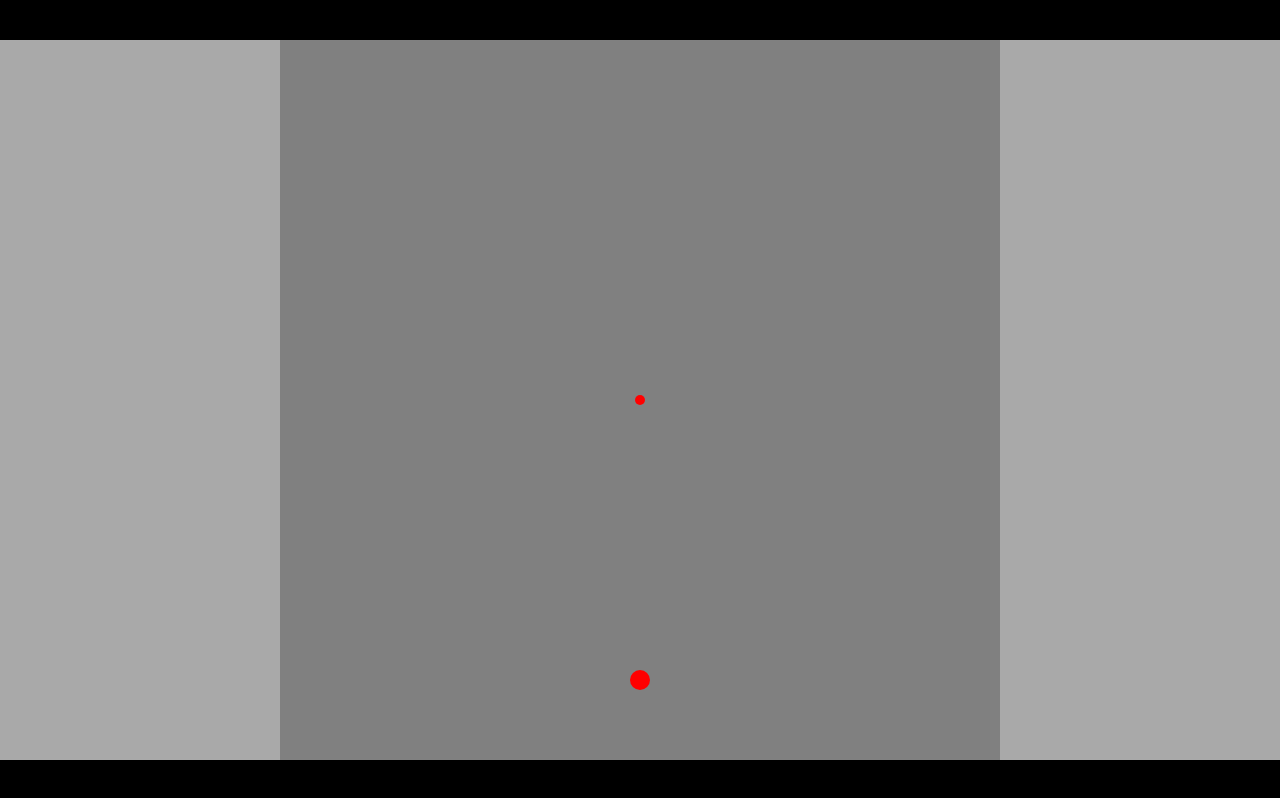
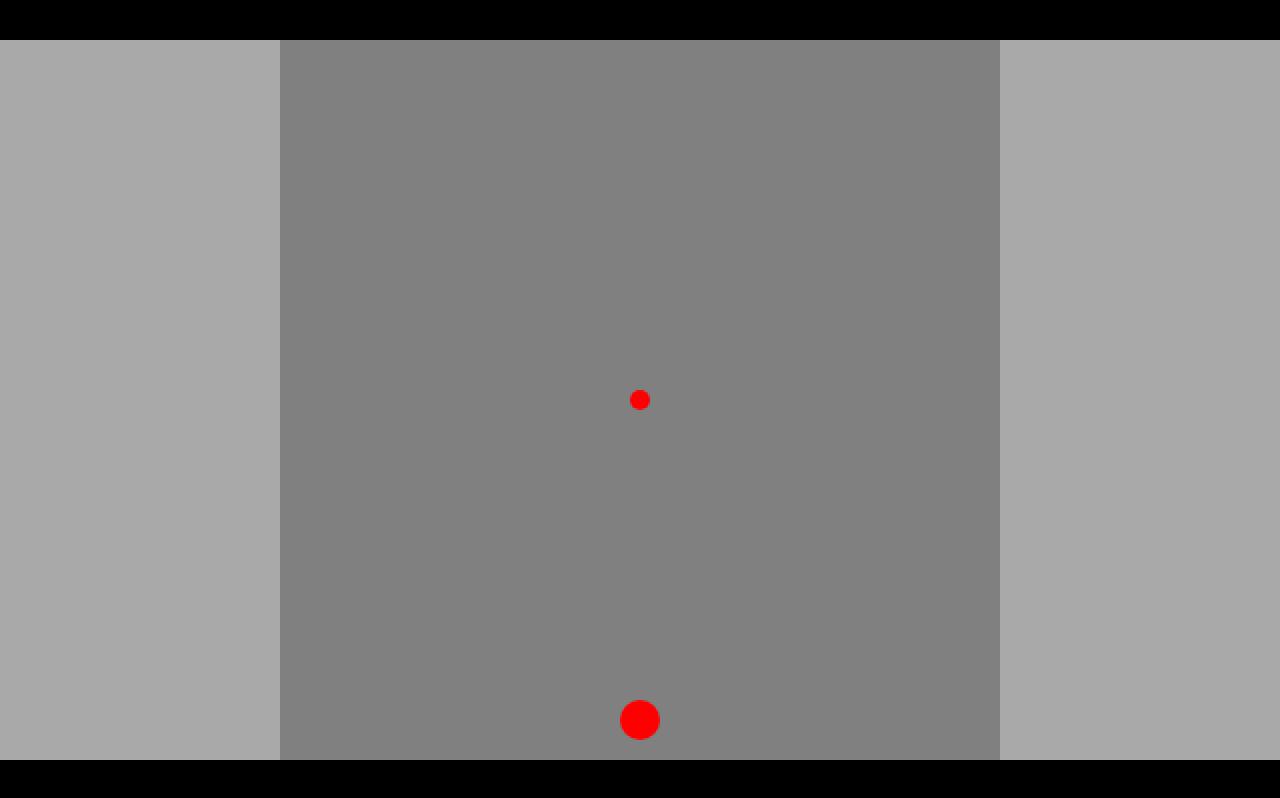
Before and after one commit to quantumflare1/bugllet-hell-2, a plain HTML site: page index.html in a window 1280 px wide. Drawn offline with Linux system fonts and the light colour scheme.

Commit message:
update rendering

```diff
--- a/index.html
+++ b/index.html
@@ -17,7 +17,6 @@
                 height: 100vh;
             }
             canvas {
-                max-width: 1280px;
                 image-rendering: pixelated;
                 display: block;
                 position: relative;
--- a/modules/core/globals.mjs
+++ b/modules/core/globals.mjs
@@ -1,5 +1,7 @@
 export const TPS = 60;
 export const MS_PER_TICK = 1000 / TPS;
 export const MAX_TICK_SPEEDUP = 5;
-export const WIDTH = 1280;
-export const HEIGHT = 720;
+export const WIDTH = 640;
+export const HEIGHT = 360;
+export const FIELD_WIDTH = 360;
+export const FIELD_HEIGHT = 360;
--- a/modules/core/keyboard_component.mjs
+++ b/modules/core/keyboard_component.mjs
@@ -7,14 +7,12 @@ export default class KeyboardInput extends Component {
         super();
 
         addEventListener("keydown", (e) => {
-            e.preventDefault();
             if (!e.repeat) {
                 this.#heldKeys.add(e.key);
                 this.notify(e.key);
             }
         });
         addEventListener("keyup", (e) => {
-            e.preventDefault();
             if (!e.repeat) {
                 this.#heldKeys.delete(e.key);
                 this.notify(e.key);
--- a/modules/core/render_list.mjs
+++ b/modules/core/render_list.mjs
@@ -24,7 +24,6 @@ export default class RenderList {
         console.log("added")
         while (true) {
             let mid = (l + r) >> 1;
-            console.log(mid)
             if (element.z < this.#values[mid].z)
                 r = mid;
             else if (element.z > this.#values[mid].z)
--- a/modules/core/renderer.mjs
+++ b/modules/core/renderer.mjs
@@ -5,6 +5,22 @@ const canvas = document.createElement("canvas");
 canvas.width = WIDTH;
 canvas.height = HEIGHT;
 const ctx = canvas.getContext("2d");
+
+resize();
+
+function resize() {
+    const goalRatio = WIDTH / HEIGHT;
+    const actualRatio = innerWidth / innerHeight;
+
+    if (goalRatio > actualRatio) {
+        canvas.style.width = "100%";
+        canvas.style.height = "auto";
+    }
+    else {
+        canvas.style.width = "auto";
+        canvas.style.height = "100%";
+    }
+}
 
 /**
  * Renders a single frame of a scene.
@@ -19,6 +35,7 @@ function render(scene) {
 
 function init() {
     document.body.appendChild(canvas);
+    addEventListener("resize", resize);
 
     if (!ctx) {
         throw new Error("Couldn't create graphics context :(");
--- a/modules/entity/component/player_component.mjs
+++ b/modules/entity/component/player_component.mjs
@@ -5,15 +5,16 @@ import KeyboardInput from "../../core/keyboard_component.mjs";
 import Position from "../../core/position_component.mjs";
 import Stage from "../../core/stage.mjs";
 import Velocity from "../../core/velocity_component.mjs";
+import { WIDTH, HEIGHT, FIELD_WIDTH, FIELD_HEIGHT } from "../../core/globals.mjs";
 
 const BASE_MAX_VEL = 3;
 const ACCELERATION = 1;
 const BASE_FOCUS_VEL = 1;
 
-const LEFT_BOUND = 280;
-const RIGHT_BOUND = 1000;
-const UPPER_BOUND = 0;
-const LOWER_BOUND = 720;
+const LEFT_BOUND = WIDTH / 2 - FIELD_WIDTH / 2;
+const RIGHT_BOUND = WIDTH / 2 + FIELD_WIDTH / 2;
+const UPPER_BOUND = HEIGHT / 2 - FIELD_HEIGHT / 2;
+const LOWER_BOUND = HEIGHT / 2 + FIELD_HEIGHT / 2;
 
 export default class PlayerLogic extends Component {
     pos;
--- a/modules/main_scene.mjs
+++ b/modules/main_scene.mjs
@@ -2,12 +2,13 @@ import createRect from "./entity/filled_rect.mjs";
 import createPlayer from "./entity/player.mjs";
 import createBullet from "./entity/bullet.mjs";
 import Stage from "./core/stage.mjs";
+import { WIDTH, HEIGHT, FIELD_WIDTH, FIELD_HEIGHT } from "./core/globals.mjs";
 
 const scene = new Stage();
 
 scene.addEntity(createRect());
-scene.addEntity(createRect(280, 0, 720, 720, 1, "gray"));
-createPlayer(scene, 640, 640);
-createBullet(scene, 640, 360);
+scene.addEntity(createRect(WIDTH / 2 - FIELD_WIDTH / 2, HEIGHT / 2 - FIELD_HEIGHT / 2, FIELD_WIDTH, FIELD_HEIGHT, 1, "gray"));
+createPlayer(scene, WIDTH / 2, HEIGHT / 2 + FIELD_HEIGHT / 2 - 20);
+createBullet(scene, WIDTH / 2, HEIGHT / 2);
 
 export default scene;
```
